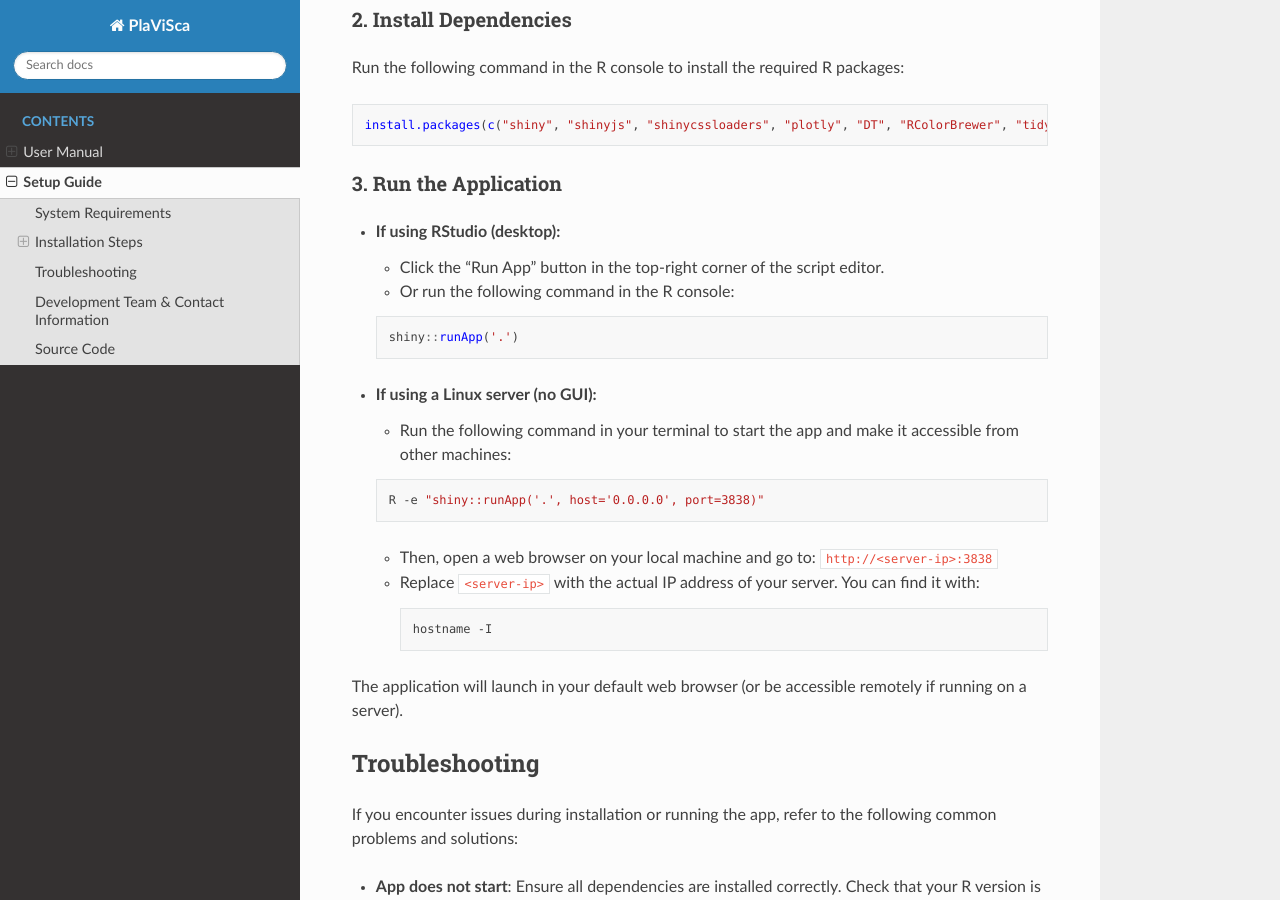
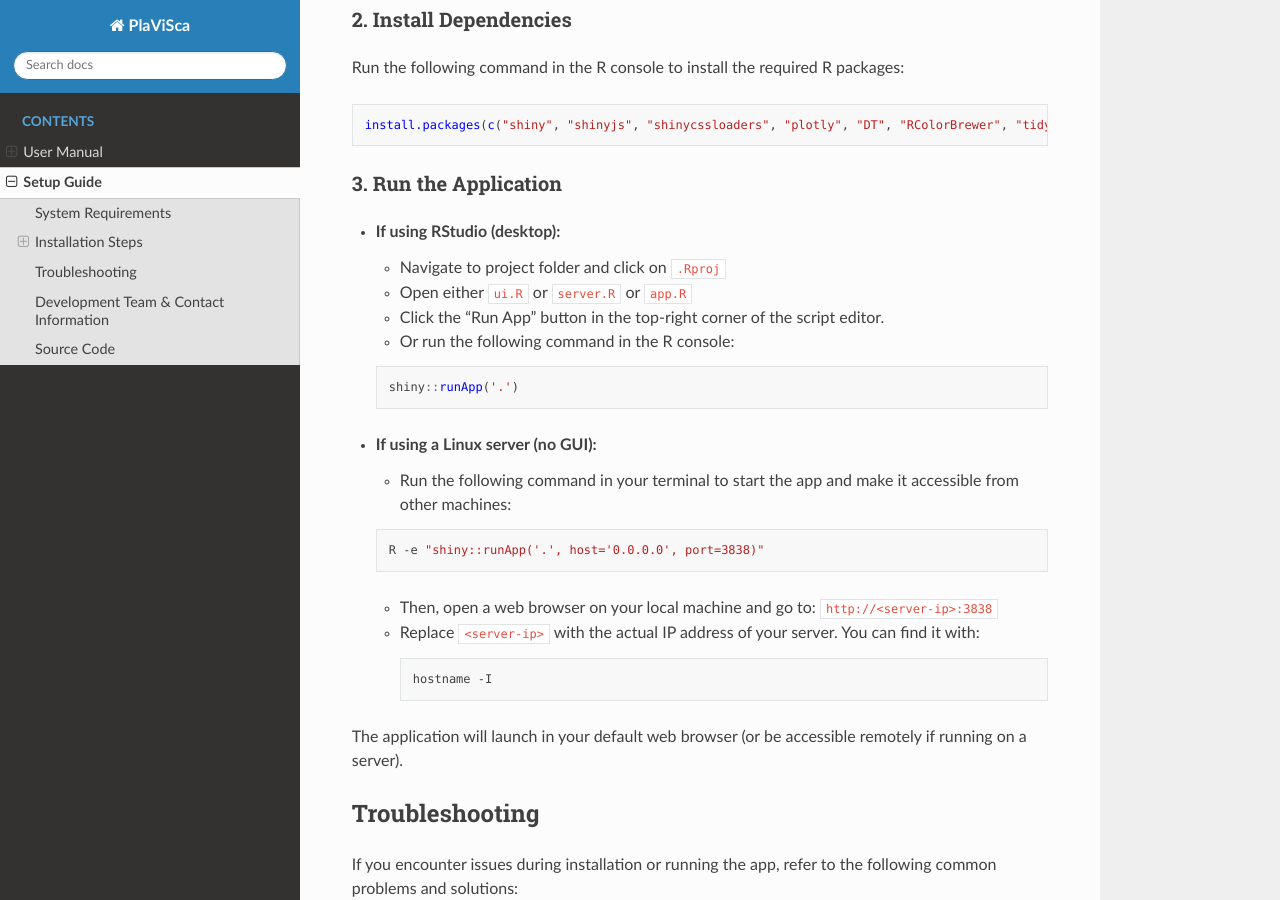
Before and after one commit to baia-ipc/PlaViSCA-app, a Sphinx documentation site: the page built from manual/docs/source/setup_guide.md, in a window 1280 px wide and 900 px high, scrolled down 768 px. Built offline with Sphinx 7.4.7 and the Read the Docs theme 3.1.0, drawn with Linux system fonts in a browser that asks for light colours.

Commit message:
update manual

```diff
--- a/manual/docs/source/setup_guide.md
+++ b/manual/docs/source/setup_guide.md
@@ -40,6 +40,8 @@ install.packages(c("shiny", "shinyjs", "shinycssloaders", "plotly", "DT", "RColo
 
 - **If using RStudio (desktop):**
 
+  - Navigate to project folder and click on `.Rproj`
+  - Open either `ui.R` or `server.R` or `app.R`
   - Click the "Run App" button in the top-right corner of the script editor.
   - Or run the following command in the R console:
 
```
Also changed, not shown: 5 other files.
